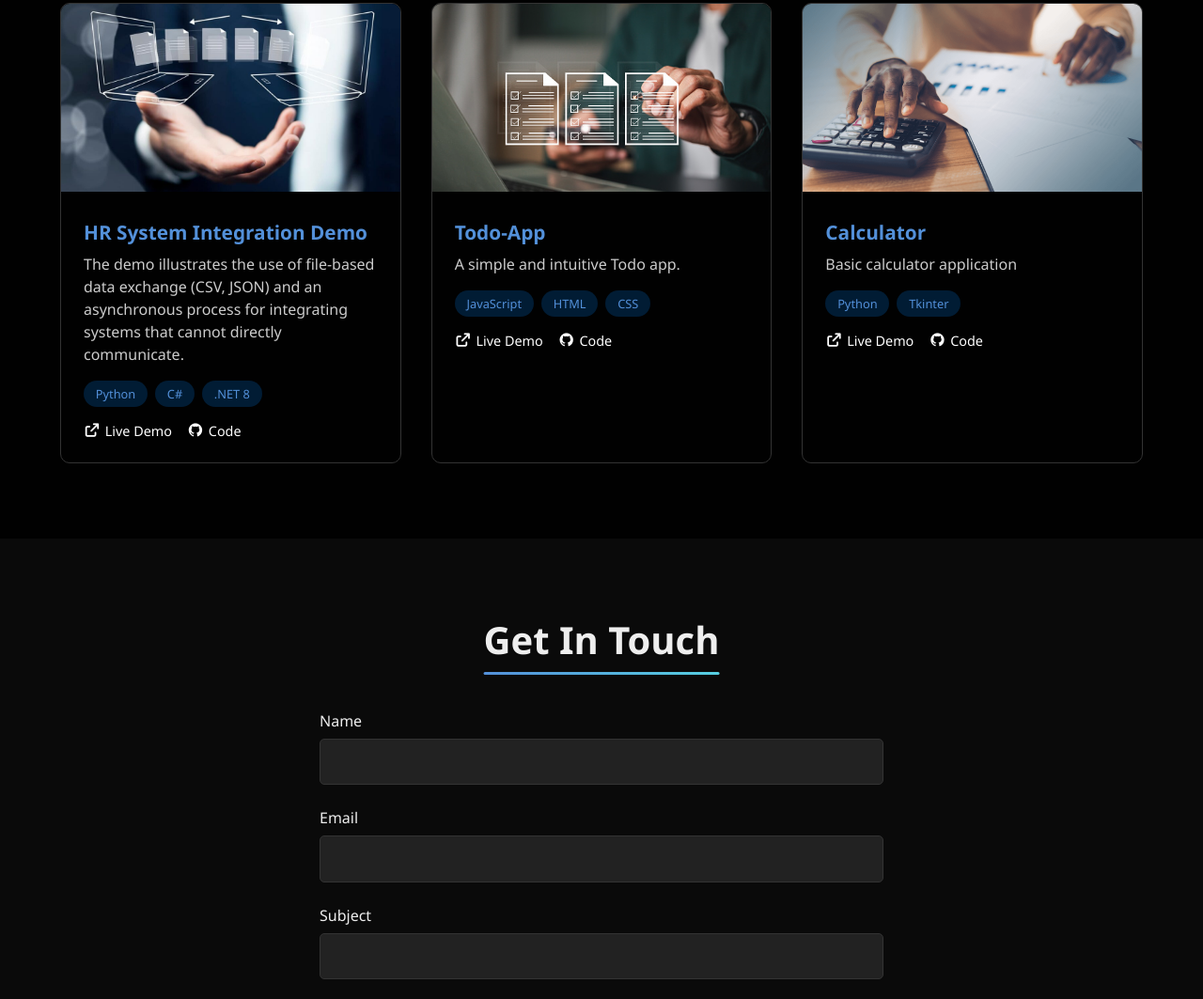
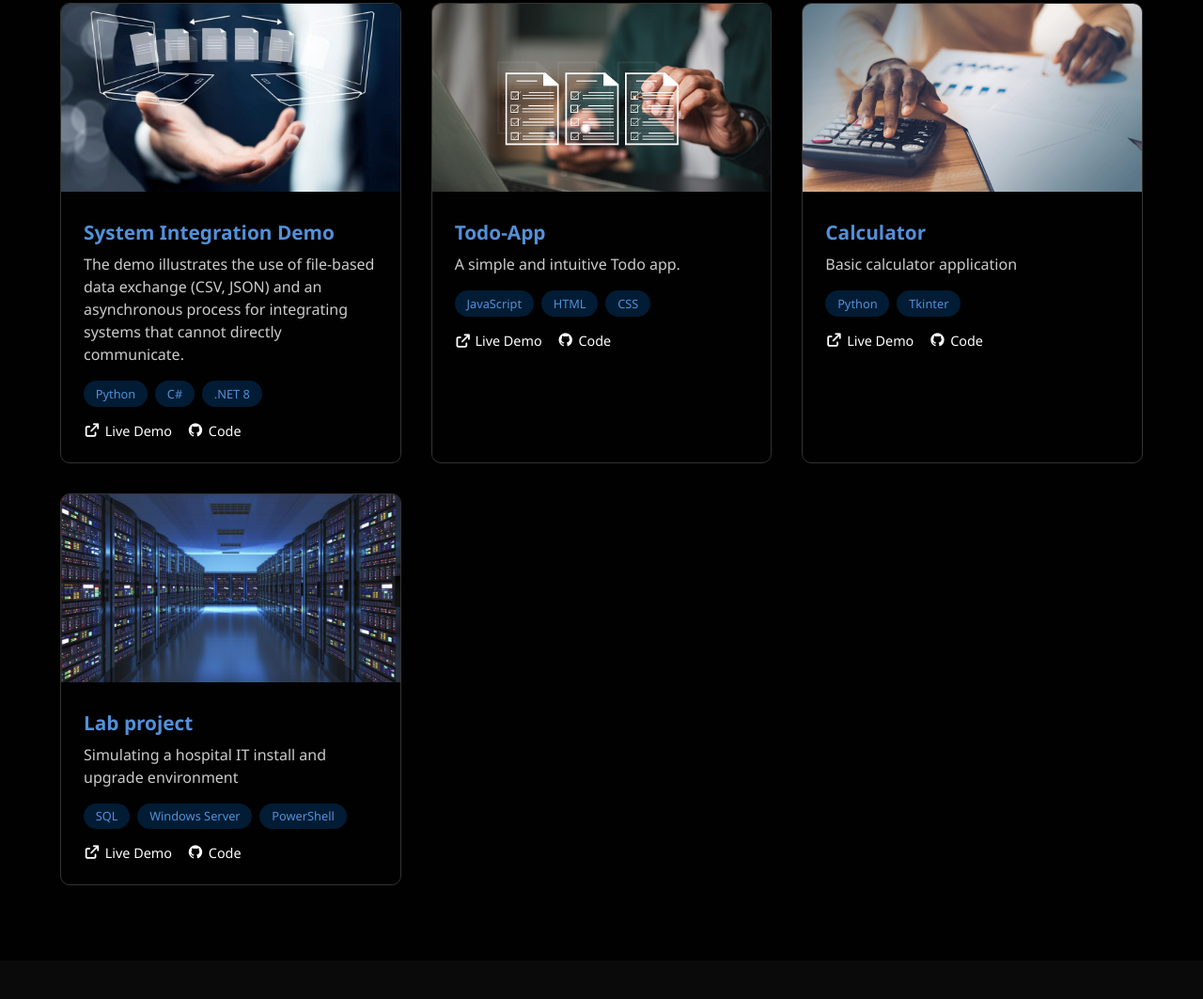
Before and after one commit to PetrosPieska/portfolio-petros, a plain HTML site: page index.html in a window 1280 px wide. Shown: the part 1683-2746 px from the top of the page at 94% size. Drawn offline with Linux system fonts and the light colour scheme.

Commit message:
update index.html

```diff
--- a/index.html
+++ b/index.html
@@ -102,7 +102,7 @@
             <img src="integration.jpg" alt="Project 1" height="200px"
             class="project-img">
             <div class="project-info">
-                <h3 class="project-title">HR System Integration Demo</h3>
+                <h3 class="project-title">System Integration Demo</h3>
                 <p class="project-description">The demo illustrates the use of file-based data exchange (CSV, JSON) and an asynchronous process for integrating systems that cannot directly communicate.</p>
                 <div class="project-tech">
                     <span class="tech-tag">Python</span>
@@ -111,7 +111,7 @@
                 </div>
                 <div class="project-links">
                     <a href="#" class="project-link"><i class="fa-solid fa-arrow-up-right-from-square"></i> Live Demo</a>
-                    <a href="#" class="project-link"><i class="fa-brands fa-github"></i>Code</a>
+                    <a href="https://github.com/PetrosPieska/hr-integrator-demo" class="project-link"><i class="fa-brands fa-github"></i>Code</a>
                 </div>
             </div>
         </div>
@@ -129,8 +129,8 @@
                     <span class="tech-tag">CSS</span>
                 </div>
                 <div class="project-links">
-                    <a href="#" class="project-link"><i class="fa-solid fa-arrow-up-right-from-square"></i> Live Demo</a>
-                    <a href="#" class="project-link"><i class="fa-brands fa-github"></i>Code</a>
+                    <a href="https://petrospieska.github.io/todo-app/" class="project-link"><class="project-link"><i class="fa-solid fa-arrow-up-right-from-square"></i> Live Demo</a>
+                    <a href="https://github.com/PetrosPieska/todo-app" class="project-link"><i class="fa-brands fa-github"></i>Code</a>
                 </div>
             </div>
         </div>
@@ -148,7 +148,27 @@
                 </div>
                 <div class="project-links">
                     <a href="#" class="project-link"><i class="fa-solid fa-arrow-up-right-from-square"></i> Live Demo</a>
-                    <a href="#" class="project-link"><i class="fa-brands fa-github"></i>Code</a>
+                    <a href="https://github.com/PetrosPieska/calculator-app" class="project-link"><i class="fa-brands fa-github"></i>Code</a>
+                </div>
+            </div>
+        </div>
+
+
+    <!--4th card-->
+        <div class="project-card">
+            <img src="server.jpg" alt="Project 4" height="200px"
+            class="project-img">
+            <div class="project-info">
+                <h3 class="project-title">Lab project</h3>
+                <p class="project-description">Simulating a hospital IT install and upgrade environment</p>
+                <div class="project-tech">
+                    <span class="tech-tag">SQL</span>
+                    <span class="tech-tag">Windows Server</span>
+                    <span class="tech-tag">PowerShell</span>
+                </div>
+                <div class="project-links">
+                    <a href="#" class="project-link"><i class="fa-solid fa-arrow-up-right-from-square"></i> Live Demo</a>
+                    <a href="https://github.com/PetrosPieska/Hospital-IT-Lab" class="project-link"><i class="fa-brands fa-github"></i>Code</a>
                 </div>
             </div>
         </div>
@@ -187,12 +207,14 @@
 <!--Footer-->
 <footer>
     <div class="social-links">
-        <a href="#" class="social-link"><i class="fa-brands fa-github"></i></a>
-        <a href="#" class="social-link"><i class="fa-brands fa-linkedin"></i></a>
+        <a href="https://github.com/PetrosPieska" class="social-link"><i class="fa-brands fa-github"></i></a>
+        <a href="https://www.linkedin.com/in/petros-pieska/" class="social-link"><i class="fa-brands fa-linkedin"></i></a>
     </div>
     <p class="copyright">© 2025 PetrosDev. All rights reserved.</p>
 </footer>
-   <!-- Link to JS-->
+
+
+<!-- Link to JS-->
    <script src="script.js"></script>
 
    <div class="toast-container"></div>
```
Also changed, not shown: server.jpg (added).
